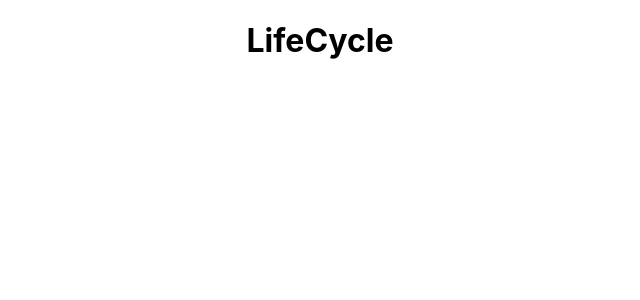
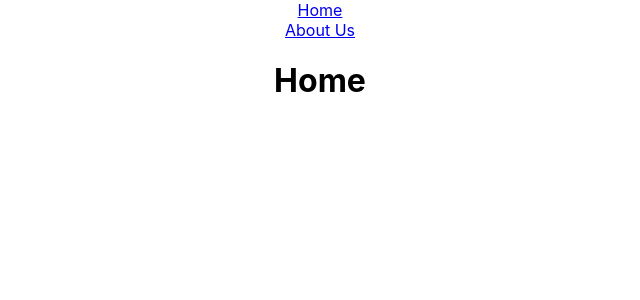
Before and after one commit to shrinivas-baldawa/react-navbar, a React (Create React App) app: page / in a window 1280 px wide. Shown: the top 300 px of the page, without its empty margins (320-960 px from the left). Built offline with nearby package versions, Linux system fonts and the light colour scheme.

Commit message:
22 Sept, 2021 01:40 PM

```diff
--- a/src/App.js
+++ b/src/App.js
@@ -1,25 +1,21 @@
 import './App.css';
-// import Home from './component/Home';
-// import About from './component/About';
-// import {Route,Switch} from 'react-router-dom';
-// import Error from './component/Error';
-// import Menu from './component/Menu';
-// import Form from './component/Form';
-import LifecycleA from './component/LifecycleA'
+import Home from './component/Home';
+import About from './component/About';
+import {Route,Switch} from 'react-router-dom';
+import Error from './component/Error';
+import Menu from './component/Menu';
 
 function App() {
   return (
     <div className="App">
-      {/* <main>
+      <main>
         <Menu/>
         <Switch>
           <Route path="/" component={Home} exact></Route>
           <Route path="/about" component={About}></Route>
           <Route component={Error}></Route>
         </Switch>
-      </main> */}
-      {/* <Form></Form> */}
-      <LifecycleA />
+      </main>
     </div>
   );
 }
```
